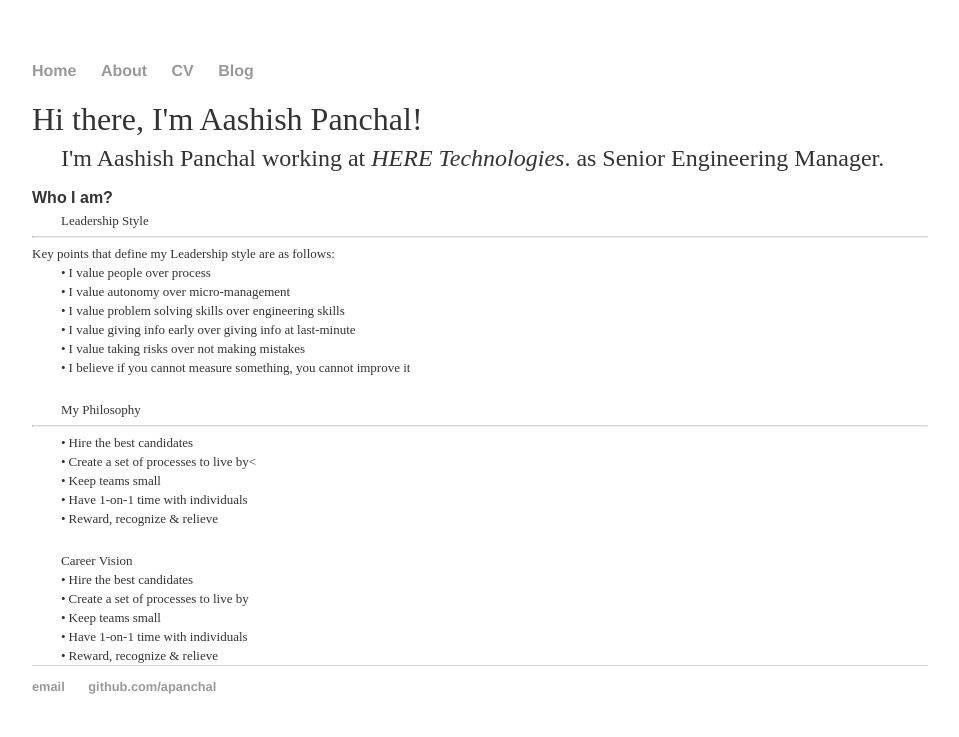
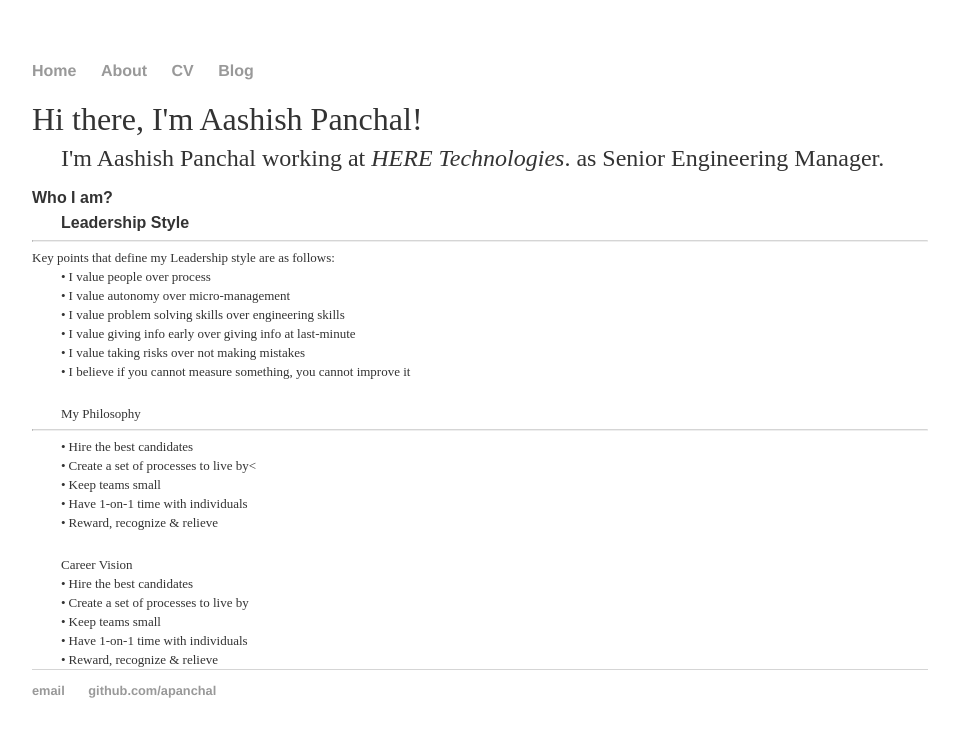
Before and after one commit to apanchal/apanchal.github.io, a Jekyll site: the page built from index.html, in a window 1280 px wide. Shown: the top 737 px of the page, without its empty margins (160-1119 px from the left). Built offline with Jekyll 4.4.1, drawn with Linux system fonts in a browser that asks for light colours.

Commit message:
Update index.html

```diff
--- a/index.html
+++ b/index.html
@@ -9,7 +9,7 @@ title: Aashish Panchal
 		</div>
 		<div>
 			<p class="p8 ft13">Who I am?</p>
-			<p class="p10 ft1">Leadership Style</p>
+			<p class="p10 ft13">Leadership Style</p>
 			<hr class="new1">
 			<p class="p5 ft1">Key points that define my Leadership style are as follows:</p>
 			<p class="p20 ft1"><span class="ft1">•</span><span class="ft7">I value people over process</span></p>
```
